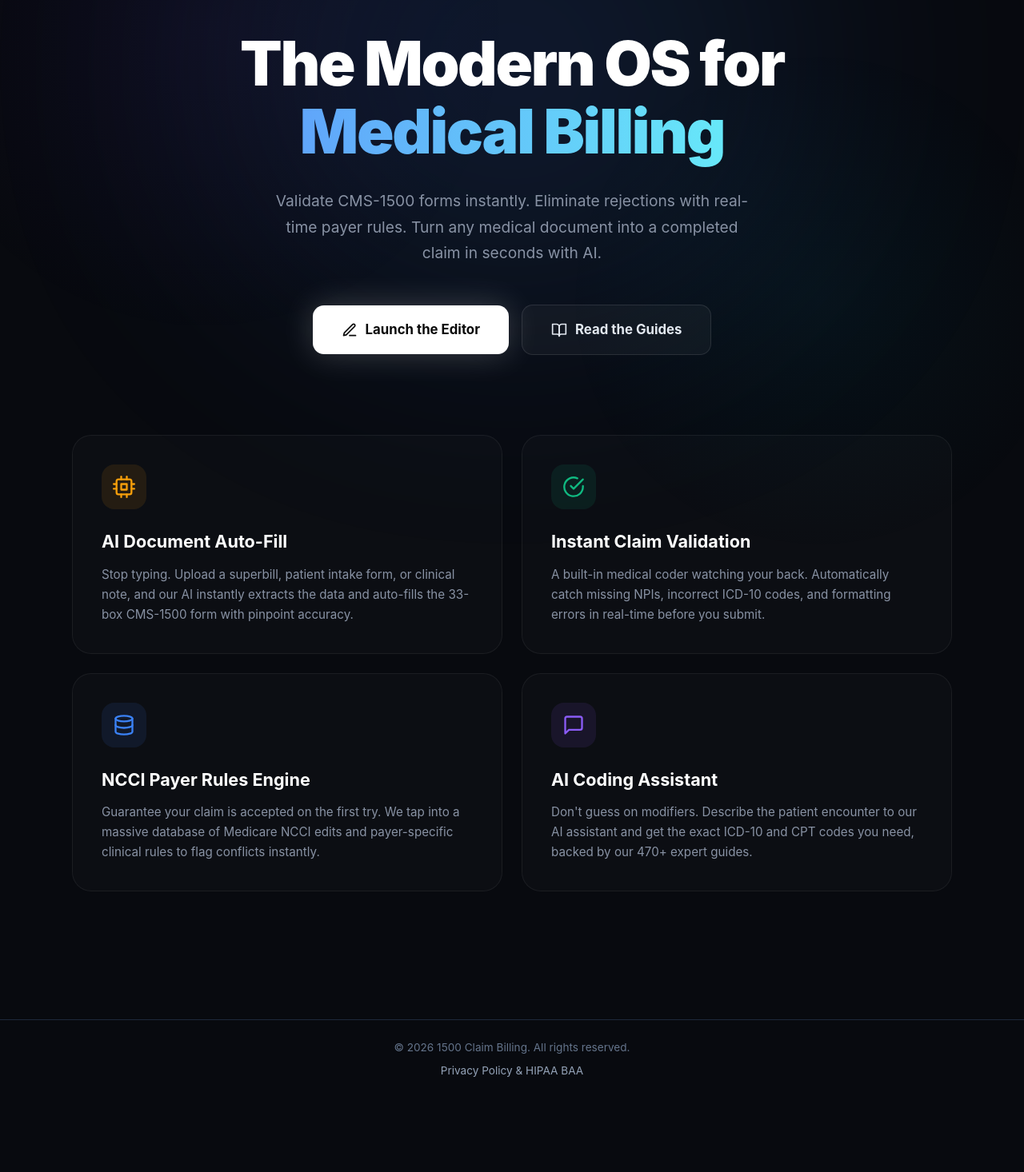
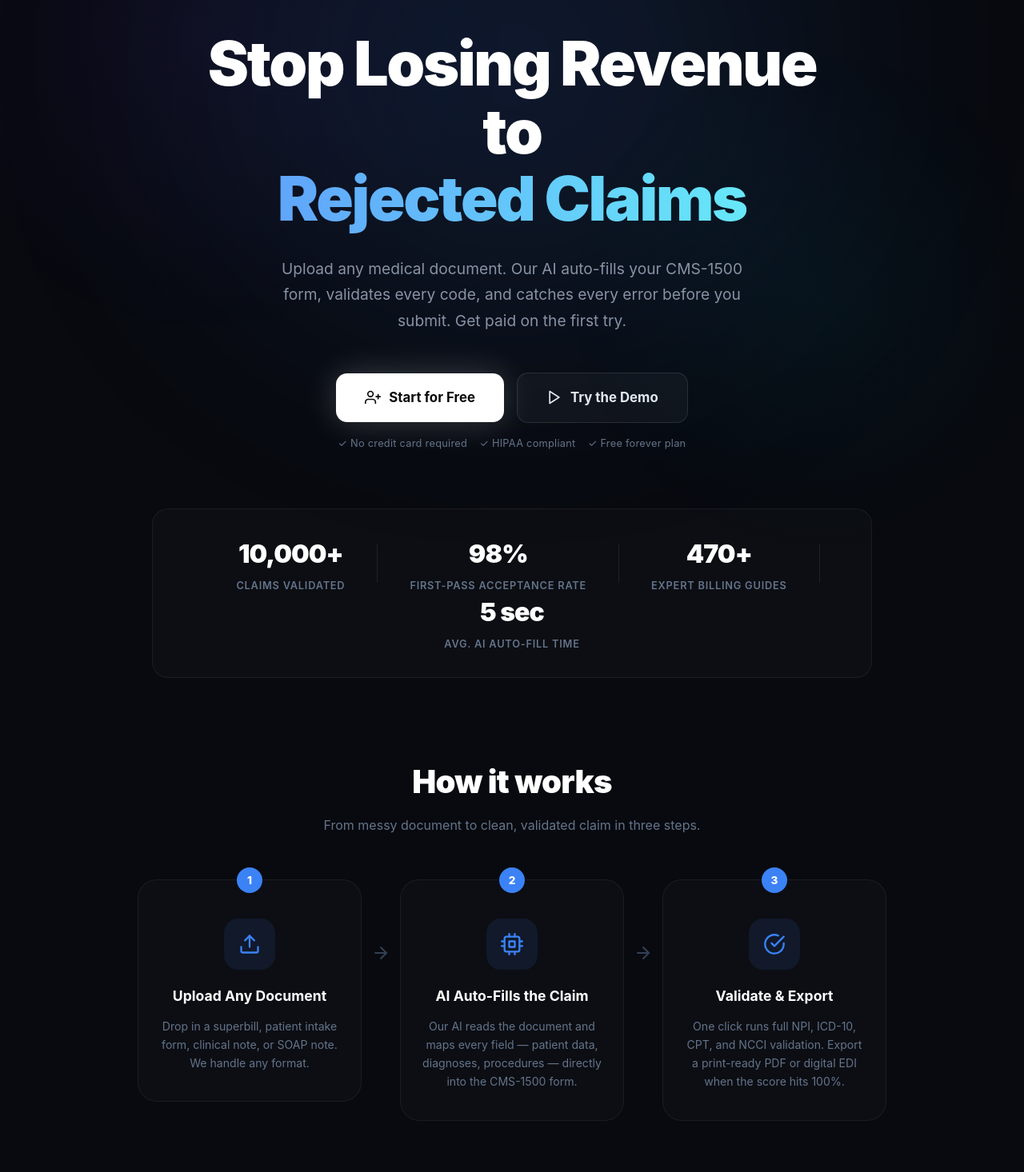
Before and after one commit to kadiapp/cms_saas, a Next.js app: page / in a window 1280 px wide. Shown: the part 184-1650 px from the top of the page at 80% size. Before the commit the page ends 1557 px from the top, so only its background shows below. Built offline with nearby package versions, Linux system fonts and the light colour scheme; no server answers.

Commit message:
feat: Complete CRO landing page redesign with stats bar, how-it-works, and bottom CTA

```diff
--- a/src/app/landing.css
+++ b/src/app/landing.css
@@ -213,3 +213,202 @@
   color: var(--text-secondary);
   line-height: 1.65;
 }
+
+
+/* ---- Free Note ---- */
+.landing-free-note {
+  font-size: 0.8rem;
+  color: #64748b;
+  margin-top: 16px;
+  letter-spacing: 0.02em;
+  position: relative;
+  z-index: 1;
+}
+
+/* ---- Stats Bar ---- */
+.landing-stats-bar {
+  display: flex;
+  align-items: center;
+  justify-content: center;
+  gap: 0;
+  flex-wrap: wrap;
+  margin-top: 72px;
+  padding: 32px 48px;
+  background: rgba(255,255,255,0.02);
+  border: 1px solid rgba(255,255,255,0.06);
+  border-radius: 20px;
+  width: 100%;
+  max-width: 900px;
+  position: relative;
+  z-index: 1;
+}
+
+.landing-stat {
+  display: flex;
+  flex-direction: column;
+  align-items: center;
+  gap: 6px;
+  padding: 0 40px;
+}
+
+.landing-stat-number {
+  font-size: 2rem;
+  font-weight: 900;
+  color: #fff;
+  letter-spacing: -0.03em;
+}
+
+.landing-stat-label {
+  font-size: 0.8rem;
+  color: #64748b;
+  text-transform: uppercase;
+  letter-spacing: 0.06em;
+  font-weight: 600;
+}
+
+.landing-stat-divider {
+  width: 1px;
+  height: 48px;
+  background: rgba(255,255,255,0.08);
+}
+
+@media (max-width: 768px) {
+  .landing-stats-bar { padding: 24px 16px; gap: 24px; }
+  .landing-stat { padding: 0 16px; }
+  .landing-stat-divider { display: none; }
+}
+
+/* ---- How It Works ---- */
+.landing-how-wrapper {
+  width: 100%;
+  max-width: 1100px;
+  margin-top: 100px;
+  text-align: center;
+  position: relative;
+  z-index: 1;
+}
+
+.landing-section-title {
+  font-size: clamp(1.8rem, 4vw, 2.5rem);
+  font-weight: 900;
+  color: #fff;
+  margin-bottom: 12px;
+  letter-spacing: -0.02em;
+}
+
+.landing-section-sub {
+  font-size: 1rem;
+  color: #64748b;
+  margin-bottom: 56px;
+}
+
+.landing-steps {
+  display: flex;
+  align-items: flex-start;
+  justify-content: center;
+  gap: 0;
+}
+
+.landing-step {
+  flex: 1;
+  max-width: 280px;
+  display: flex;
+  flex-direction: column;
+  align-items: center;
+  text-align: center;
+  padding: 36px 24px;
+  background: rgba(255,255,255,0.02);
+  border: 1px solid rgba(255,255,255,0.06);
+  border-radius: 24px;
+  position: relative;
+}
+
+.landing-step-num {
+  position: absolute;
+  top: -16px;
+  left: 50%;
+  transform: translateX(-50%);
+  width: 32px;
+  height: 32px;
+  border-radius: 50%;
+  background: #3b82f6;
+  color: #fff;
+  font-size: 0.85rem;
+  font-weight: 800;
+  display: flex;
+  align-items: center;
+  justify-content: center;
+}
+
+.landing-step-icon {
+  width: 64px;
+  height: 64px;
+  border-radius: 18px;
+  background: rgba(59,130,246,0.1);
+  color: #3b82f6;
+  display: flex;
+  align-items: center;
+  justify-content: center;
+  margin-bottom: 20px;
+  margin-top: 12px;
+}
+
+.landing-step-title {
+  font-size: 1.1rem;
+  font-weight: 700;
+  color: #fff;
+  margin-bottom: 12px;
+}
+
+.landing-step-desc {
+  font-size: 0.88rem;
+  color: #64748b;
+  line-height: 1.65;
+}
+
+.landing-step-arrow {
+  color: #334155;
+  padding: 0 12px;
+  margin-top: 80px;
+  flex-shrink: 0;
+}
+
+@media (max-width: 768px) {
+  .landing-steps { flex-direction: column; align-items: center; gap: 32px; }
+  .landing-step { max-width: 100%; }
+  .landing-step-arrow { transform: rotate(90deg); margin: 0; }
+}
+
+/* ---- Bottom CTA ---- */
+.landing-bottom-cta {
+  width: 100%;
+  max-width: 700px;
+  margin-top: 100px;
+  margin-bottom: 80px;
+  text-align: center;
+  padding: 64px 48px;
+  background: rgba(59,130,246,0.05);
+  border: 1px solid rgba(59,130,246,0.2);
+  border-radius: 32px;
+  position: relative;
+  z-index: 1;
+}
+
+.landing-bottom-cta-title {
+  font-size: clamp(1.6rem, 4vw, 2.2rem);
+  font-weight: 900;
+  color: #fff;
+  margin-bottom: 16px;
+  letter-spacing: -0.02em;
+}
+
+.landing-bottom-cta-sub {
+  font-size: 1rem;
+  color: #94a3b8;
+  line-height: 1.7;
+  margin-bottom: 36px;
+}
+
+@media (max-width: 768px) {
+  .landing-bottom-cta { padding: 40px 24px; }
+}
--- a/src/app/page.tsx
+++ b/src/app/page.tsx
@@ -17,40 +17,93 @@ export default function Home() {
         </div>
 
         <h1 className="landing-headline">
-          The Modern OS for <br/>
-          <span className="landing-headline-accent">Medical Billing</span>
+          Stop Losing Revenue to <br/>
+          <span className="landing-headline-accent">Rejected Claims</span>
         </h1>
 
         <p className="landing-subheading">
-          Validate CMS-1500 forms instantly. Eliminate rejections with real-time payer rules. Turn any medical document into a completed claim in seconds with AI.
+          Upload any medical document. Our AI auto-fills your CMS-1500 form, validates every code, and catches every error before you submit. Get paid on the first try.
         </p>
 
         <div className="landing-ctas">
-          <Link href="/app/editor" className="landing-btn-primary">
-            <Icon.Edit3 size={20} />
-            Launch the Editor
+          <Link href="/login" className="landing-btn-primary">
+            <Icon.UserPlus size={20} />
+            Start for Free
           </Link>
-          <Link href="/blog" className="landing-btn-secondary">
-            <Icon.BookOpen size={20} />
-            Read the Guides
+          <Link href="/app/editor" className="landing-btn-secondary">
+            <Icon.Play size={20} />
+            Try the Demo
           </Link>
         </div>
+        <p className="landing-free-note">✓ No credit card required &nbsp;&nbsp; ✓ HIPAA compliant &nbsp;&nbsp; ✓ Free forever plan</p>
 
+        {/* Trust / Stats Bar */}
+        <div className="landing-stats-bar">
+          <div className="landing-stat">
+            <span className="landing-stat-number">10,000+</span>
+            <span className="landing-stat-label">Claims Validated</span>
+          </div>
+          <div className="landing-stat-divider" />
+          <div className="landing-stat">
+            <span className="landing-stat-number">98%</span>
+            <span className="landing-stat-label">First-Pass Acceptance Rate</span>
+          </div>
+          <div className="landing-stat-divider" />
+          <div className="landing-stat">
+            <span className="landing-stat-number">470+</span>
+            <span className="landing-stat-label">Expert Billing Guides</span>
+          </div>
+          <div className="landing-stat-divider" />
+          <div className="landing-stat">
+            <span className="landing-stat-number">5 sec</span>
+            <span className="landing-stat-label">Avg. AI Auto-Fill Time</span>
+          </div>
+        </div>
+
+        {/* How it Works */}
+        <div className="landing-how-wrapper">
+          <h2 className="landing-section-title">How it works</h2>
+          <p className="landing-section-sub">From messy document to clean, validated claim in three steps.</p>
+          <div className="landing-steps">
+            <div className="landing-step">
+              <div className="landing-step-num">1</div>
+              <div className="landing-step-icon"><Icon.Upload size={28} /></div>
+              <div className="landing-step-title">Upload Any Document</div>
+              <div className="landing-step-desc">Drop in a superbill, patient intake form, clinical note, or SOAP note. We handle any format.</div>
+            </div>
+            <div className="landing-step-arrow"><Icon.ArrowRight size={24} /></div>
+            <div className="landing-step">
+              <div className="landing-step-num">2</div>
+              <div className="landing-step-icon"><Icon.Cpu size={28} /></div>
+              <div className="landing-step-title">AI Auto-Fills the Claim</div>
+              <div className="landing-step-desc">Our AI reads the document and maps every field — patient data, diagnoses, procedures — directly into the CMS-1500 form.</div>
+            </div>
+            <div className="landing-step-arrow"><Icon.ArrowRight size={24} /></div>
+            <div className="landing-step">
+              <div className="landing-step-num">3</div>
+              <div className="landing-step-icon"><Icon.CheckCircle size={28} /></div>
+              <div className="landing-step-title">Validate & Export</div>
+              <div className="landing-step-desc">One click runs full NPI, ICD-10, CPT, and NCCI validation. Export a print-ready PDF or digital EDI when the score hits 100%.</div>
+            </div>
+          </div>
+        </div>
+
+        {/* Feature Cards */}
         <div className="landing-features">
           <div className="landing-feature-card">
             <div className="landing-feature-icon" style={{ color: '#f59e0b', background: 'rgba(245, 158, 11, 0.1)' }}>
               <Icon.Cpu size={28} />
             </div>
             <div className="landing-feature-title">AI Document Auto-Fill</div>
-            <div className="landing-feature-desc">Stop typing. Upload a superbill, patient intake form, or clinical note, and our AI instantly extracts the data and auto-fills the 33-box CMS-1500 form with pinpoint accuracy.</div>
+            <div className="landing-feature-desc">Stop typing. Upload a superbill, patient intake form, or clinical note, and our AI instantly extracts the data and auto-fills the 33-box CMS-1500 form with pinpoint accuracy. What used to take 15 minutes now takes 5 seconds.</div>
           </div>
 
           <div className="landing-feature-card">
             <div className="landing-feature-icon green">
               <Icon.CheckCircle size={28} />
             </div>
-            <div className="landing-feature-title">Instant Claim Validation</div>
-            <div className="landing-feature-desc">A built-in medical coder watching your back. Automatically catch missing NPIs, incorrect ICD-10 codes, and formatting errors in real-time before you submit.</div>
+            <div className="landing-feature-title">Real-Time Claim Validation</div>
+            <div className="landing-feature-desc">A built-in medical coder watching your back. Automatically catches missing NPIs, invalid ICD-10 codes, CPT mismatches, and formatting errors in real-time — before you ever click submit.</div>
           </div>
 
           <div className="landing-feature-card">
@@ -58,7 +111,7 @@ export default function Home() {
               <Icon.Database size={28} />
             </div>
             <div className="landing-feature-title">NCCI Payer Rules Engine</div>
-            <div className="landing-feature-desc">Guarantee your claim is accepted on the first try. We tap into a massive database of Medicare NCCI edits and payer-specific clinical rules to flag conflicts instantly.</div>
+            <div className="landing-feature-desc">Guarantee clean claims every time. We tap into Medicare NCCI edits, payer-specific clinical rules, and fee schedules to instantly flag bundling conflicts and missing modifiers.</div>
           </div>
 
           <div className="landing-feature-card">
@@ -66,9 +119,21 @@ export default function Home() {
               <Icon.MessageSquare size={28} />
             </div>
             <div className="landing-feature-title">AI Coding Assistant</div>
-            <div className="landing-feature-desc">Don't guess on modifiers. Describe the patient encounter to our AI assistant and get the exact ICD-10 and CPT codes you need, backed by our 470+ expert guides.</div>
+            <div className="landing-feature-desc">Don't guess on modifiers or diagnoses. Describe the encounter in plain English to our AI assistant and get the exact ICD-10 and CPT codes you need, backed by 470+ expert billing guides.</div>
           </div>
         </div>
+
+        {/* Bottom CTA */}
+        <div className="landing-bottom-cta">
+          <h2 className="landing-bottom-cta-title">Ready to submit cleaner claims?</h2>
+          <p className="landing-bottom-cta-sub">Join medical billers and practices who use 1500 Claim Billing to eliminate rejections and get paid faster. Free to start, no credit card needed.</p>
+          <Link href="/login" className="landing-btn-primary">
+            <Icon.UserPlus size={20} />
+            Create Your Free Account
+          </Link>
+          <p className="landing-free-note" style={{ marginTop: '16px' }}>✓ HIPAA Compliant &nbsp;&nbsp; ✓ Powered by Google AI &nbsp;&nbsp; ✓ CMS &amp; AMA Certified Data</p>
+        </div>
+
       </main>
     </div>
   );
```
